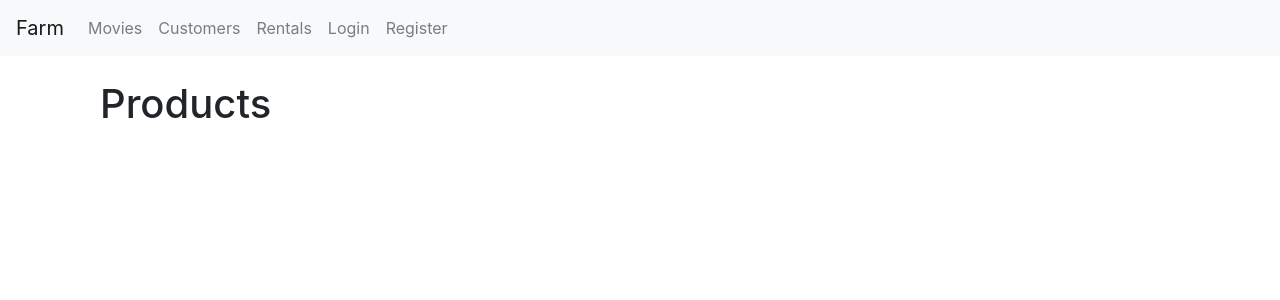
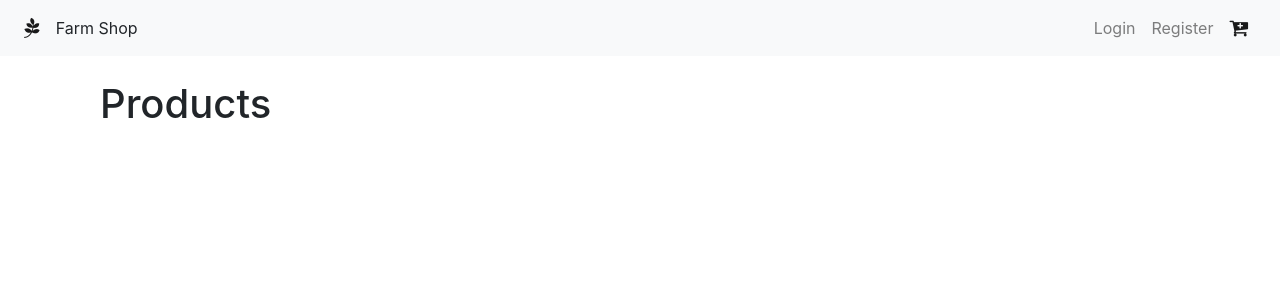
Before and after one commit to Asher-Kaligski/farm-shop, a React (Create React App) app: page /products in a window 1280 px wide. Shown: the top 300 px of the page. Built offline with nearby package versions, Linux system fonts and the light colour scheme.

Commit message:
the nav-bar has been modified

```diff
--- a/src/App.js
+++ b/src/App.js
@@ -11,13 +11,12 @@ import RegisterForm from './components/registerForm';
 import LoginForm from './components/loginForm';
 import Logout from './components/logout';
 
-import axios from 'axios';
 
 class App extends Component {
 
   state = {};
 
-  async componentDidMount() {
+  componentDidMount() {
 
     const user = auth.getCurrentUser();
     this.setState({ user });
--- a/src/components/navBar.jsx
+++ b/src/components/navBar.jsx
@@ -4,9 +4,10 @@ import { Link, NavLink } from 'react-router-dom';
 const NavBar = ({ user }) => {
   return (
     <nav className="navbar navbar-expand-lg navbar-light bg-light">
-      <Link className="navbar-brand" to="/">
-        Farm
+      <Link className="navbar-brand ml-2" to="/">
+        <i class="fa fa-pagelines" aria-hidden="true"></i>
       </Link>
+      <span>Farm Shop</span>
       <button
         className="navbar-toggler"
         type="button"
@@ -19,16 +20,28 @@ const NavBar = ({ user }) => {
         <span className="navbar-toggler-icon" />
       </button>
       <div className="collapse navbar-collapse" id="navbarNavAltMarkup">
+        <div className="navbar-nav  mr-auto">
+
+        </div>
         <div className="navbar-nav">
-          <NavLink className="nav-item nav-link" to="/movies">
-            Movies
+          {user && (
+            <div class="nav-item dropdown">
+              <span class="nav-link dropdown-toggle" href="#" id="navbarDropdown" role="button" data-toggle="dropdown" aria-haspopup="true" aria-expanded="false">
+                {user.firstName}
+              </span>
+              <div class="dropdown-menu" aria-labelledby="navbarDropdown">
+
+                <NavLink className="nav-item nav-link" to="/profile">
+                  Profile
               </NavLink>
-          <NavLink className="nav-item nav-link" to="/customers">
-            Customers
+
+                <NavLink className="nav-item nav-link" to="/logout">
+                  Logout
                   </NavLink>
-          <NavLink className="nav-item nav-link" to="/rentals">
-            Rentals
-          </NavLink>
+
+              </div>
+            </div>
+          )}
           {!user && (
             <React.Fragment>
               <NavLink className="nav-item nav-link" to="/login">
@@ -39,16 +52,9 @@ const NavBar = ({ user }) => {
                   </NavLink>
             </React.Fragment>
           )}
-              {user && (
-                <React.Fragment>
-                  <NavLink className="nav-item nav-link" to="/profile">
-                    {user.name}
-                  </NavLink>
-                  <NavLink className="nav-item nav-link" to="/logout">
-                    Logout
-                  </NavLink>
-                </React.Fragment>
-              )}
+          <Link className="navbar-brand ml-2" to="/">
+            <i class="fa fa-cart-plus" aria-hidden="true"></i>
+          </Link>
         </div>
       </div>
     </nav>
--- a/src/index.js
+++ b/src/index.js
@@ -1,7 +1,7 @@
 import './index.css';
 import 'bootstrap/dist/css/bootstrap.css';
-import '@fortawesome/fontawesome-free/css/all.css'
-//import 'font-awesome/css/font-awesome.css';
+//import '@fortawesome/fontawesome-free/css/all.css'
+import 'font-awesome/css/font-awesome.css';
 import 'jquery/dist/jquery';
 import 'popper.js/dist/popper';
 import 'bootstrap/dist/js/bootstrap';
```
Lines whose indentation alone changed are shown as unchanged.
